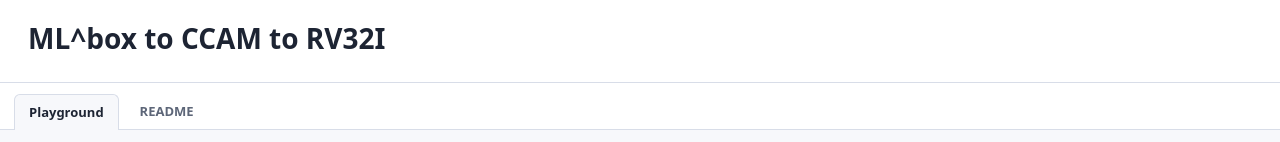
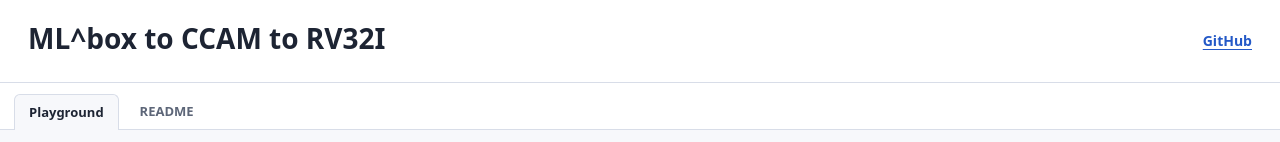
Before and after one commit to akawashiro/mlbox-rv32-playground, a React (Vite) app: page / in a window 1280 px wide. Shown: the top 142 px of the page. Built offline with nearby package versions, Linux system fonts and the light colour scheme.

Commit message:
Add repository link to header

```diff
--- a/src/App.css
+++ b/src/App.css
@@ -9,6 +9,11 @@
   background: #ffffff;
   padding: 22px 28px;
   text-align: left;
+  display: flex;
+  align-items: center;
+  justify-content: space-between;
+  gap: 16px;
+  flex-wrap: wrap;
 }
 
 .topbar h1 {
@@ -26,6 +31,9 @@
 .topbar a {
   color: #2459c7;
   text-underline-offset: 3px;
+  font-size: 14px;
+  font-weight: 650;
+  line-height: 1.2;
 }
 
 .topbar a:focus-visible {
--- a/src/App.tsx
+++ b/src/App.tsx
@@ -587,6 +587,9 @@ function Workbench() {
         <div>
           <h1>ML^box to CCAM to RV32I</h1>
         </div>
+        <a href="https://github.com/akawashiro/mlbox-rv32-playground" target="_blank" rel="noreferrer">
+          GitHub
+        </a>
       </header>
 
       <nav className="app-tabs" aria-label="Main sections" role="tablist">
```
